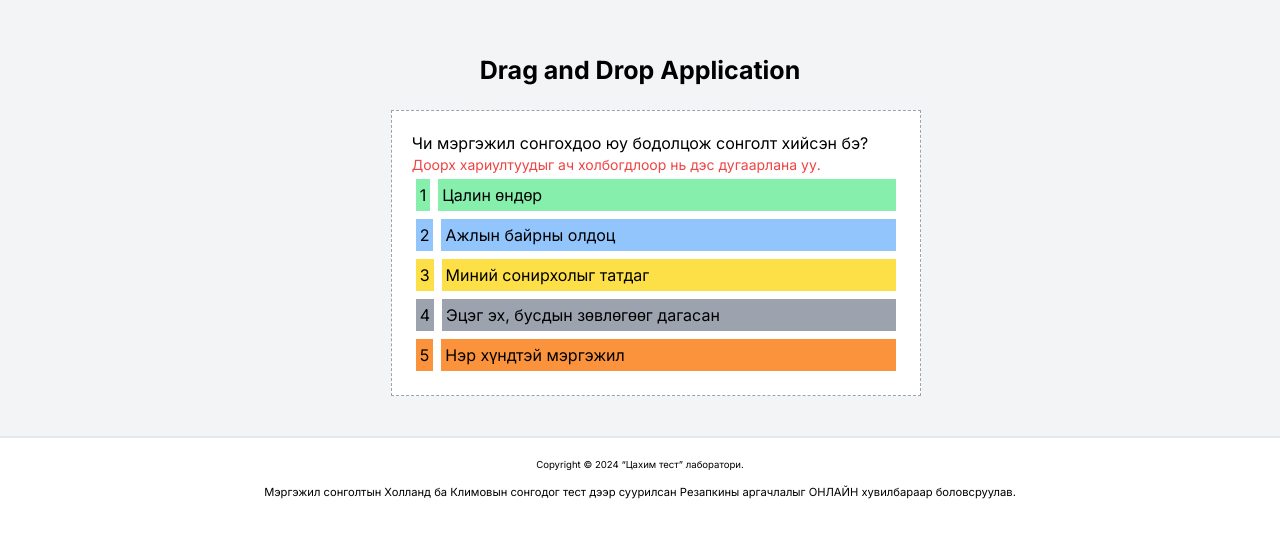
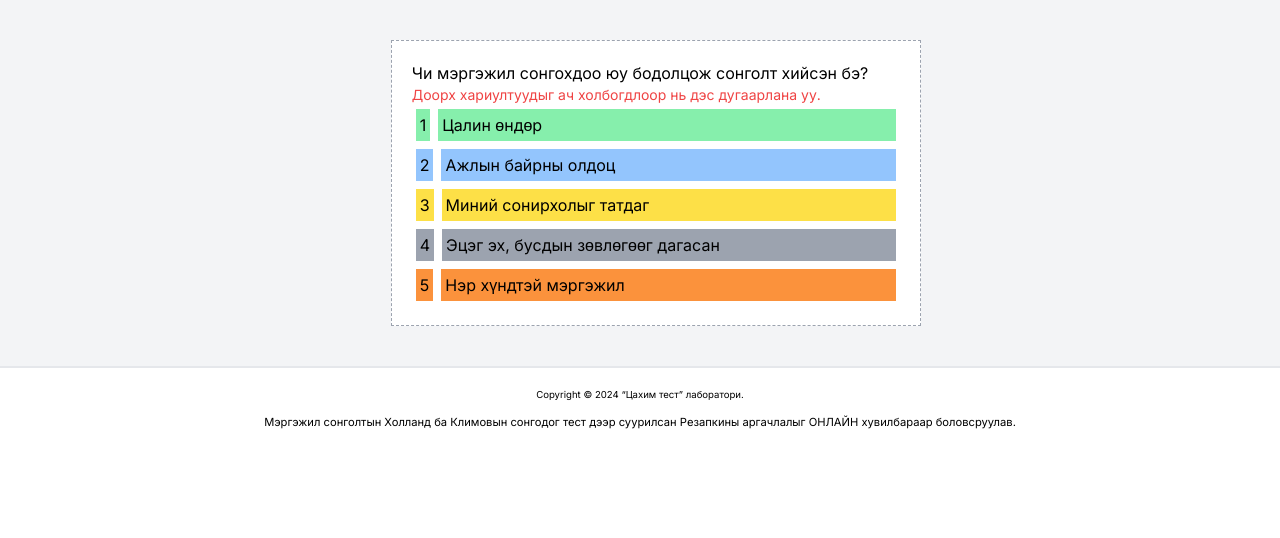
Before and after one commit to boldoosw/drag-drop, a Next.js app: page /dragdrop in a window 1280 px wide. Shown: the top 538 px of the page. Built offline with nearby package versions, Linux system fonts and the light colour scheme.

Commit message:
job choose added1

```diff
--- a/src/components/DndExample.tsx
+++ b/src/components/DndExample.tsx
@@ -58,9 +58,9 @@ const DndExample = () => {
   }
   return (
     <DndContext onDragEnd={onDragEnd}>
-      <h1 className="text-center mt-8 mb-3 font-bold text-[25px] ">
+      {/* <h1 className="text-center mt-8 mb-3 font-bold text-[25px] ">
         Drag and Drop Application
-      </h1>
+      </h1> */}
       <div className="w-full flex gap-4 justify-between my-5 mx-4 flex-col lg:flex-row">
         {data.map((val, index) => {
           return (
```
